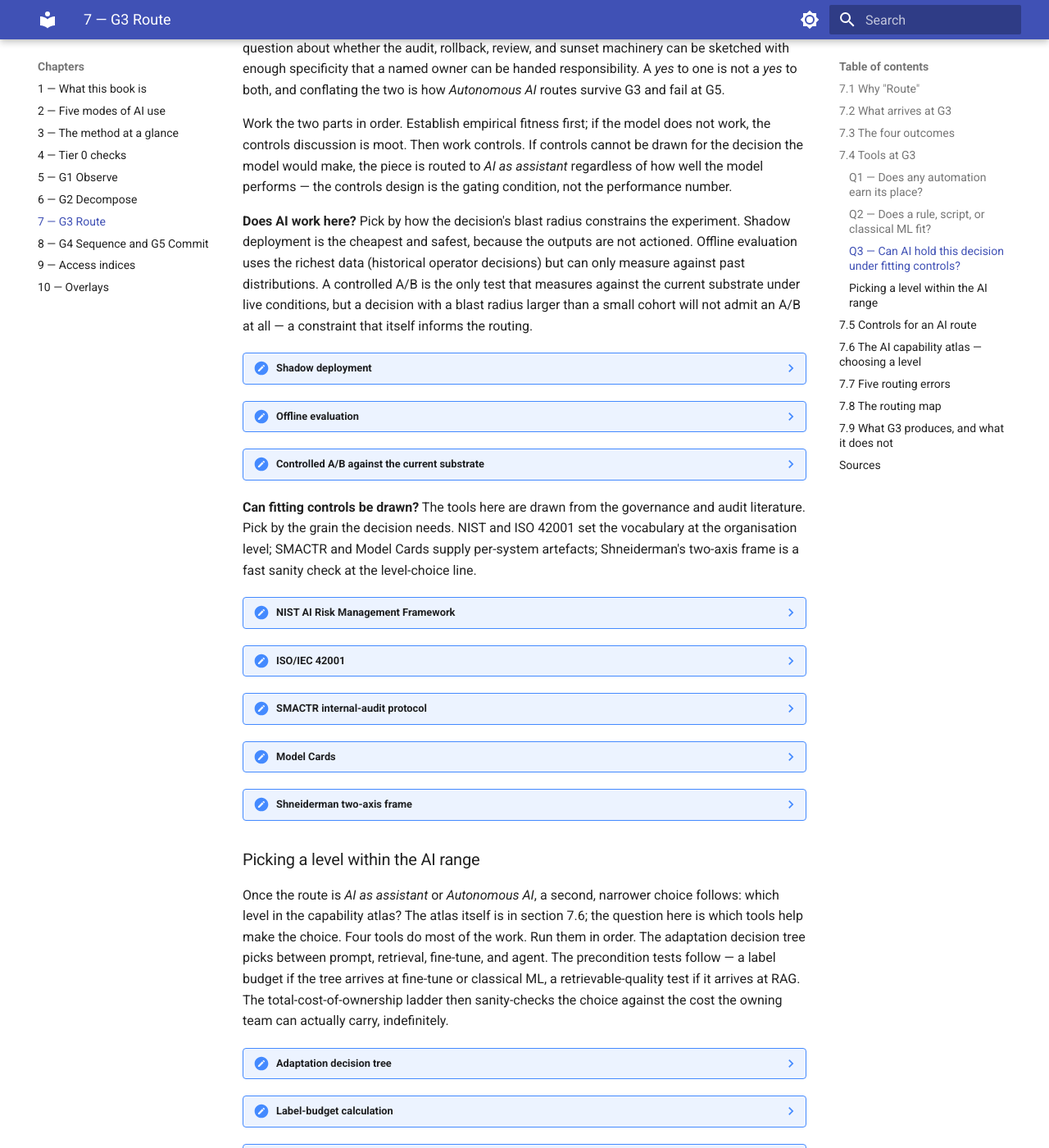
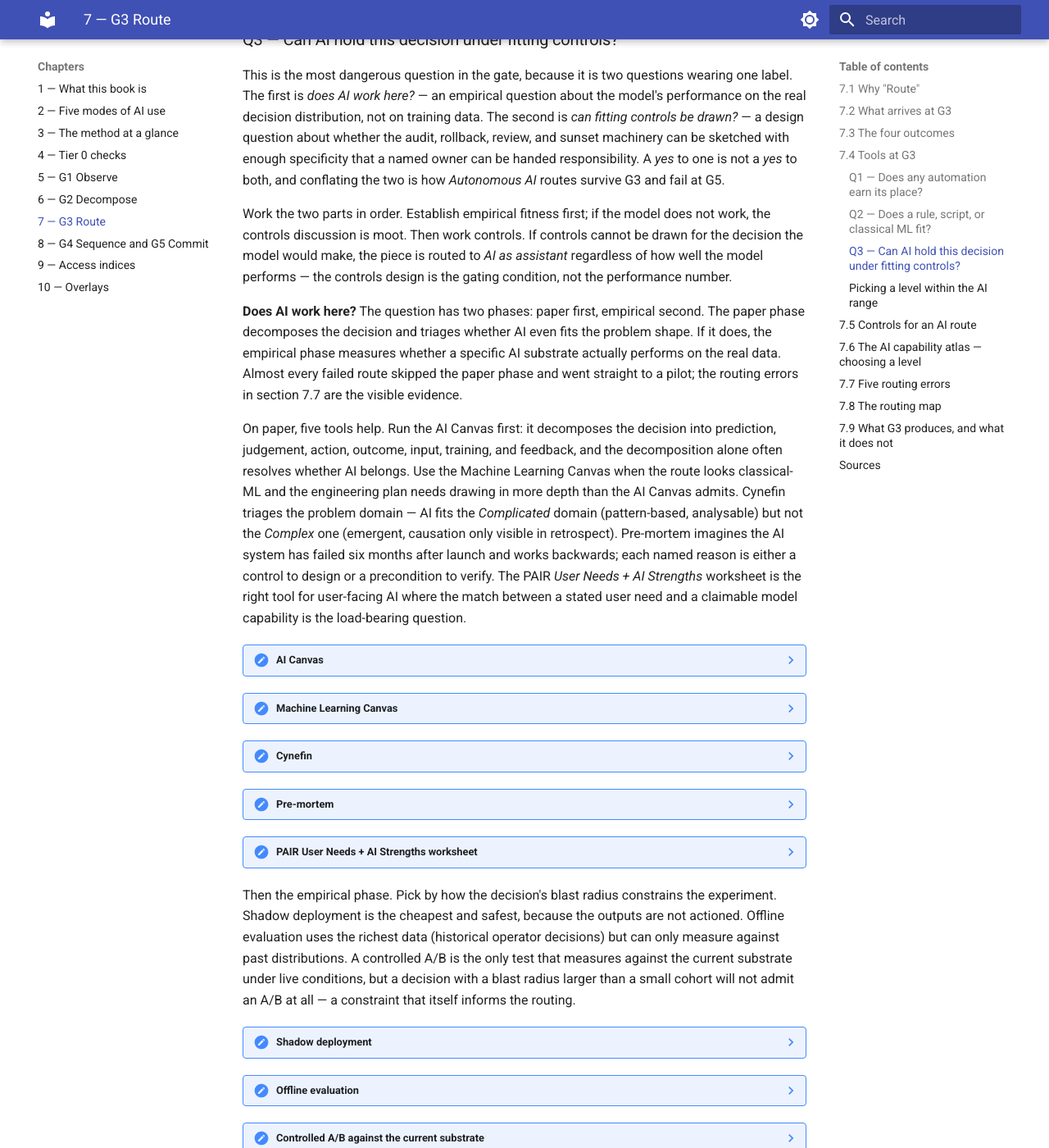
Before and after one commit to saviranta/know-when-to-ai, an MkDocs documentation site: the page built from docs/ch-7.md, in a window 1280 px wide and 1400 px high, scrolled down 5347 px. Shown: the whole window at 82% size. Built offline with MkDocs 1.6.1 and Material for MkDocs 9.7.7, drawn with Linux system fonts in a browser that asks for light colours; some of the changed text lies outside the part shown.

Commit message:
Ch 7: add paper/whiteboard tools to §7.4
Q1 gets SIPOC as a cheaper pre-VSM scope map. Q3a's "does AI work?"
is restructured into a paper phase and an empirical phase; the paper
phase adds AI Canvas, ML Canvas, Cynefin, pre-mortem, and the PAIR
User-Needs worksheet so the gate can triage AI fit before any deploy.
Q3b adds Datasheets for Datasets (pairs with Model Cards) and the
Microsoft HAX Workbook (activates the Amershi guidelines already
cited). Seven new references [12]–[18].

```diff
--- a/docs/ch-7.md
+++ b/docs/ch-7.md
@@ -160,7 +160,7 @@ Each question in the routing flow has a small toolkit — frames and artefacts t
 
 This question is not *could we automate this?* — almost any step could, given enough investment. It is *is the work shaped such that automation pays back?*. A step done once a month, or done fifty times a day but with heavy judgement on each call, or sitting downstream of a bottleneck that would simply move one position after automation, does not earn automation. The question asks the gatekeeper to look at the shape of the work, not at the appeal of the technology.
 
-Three tools answer this without any AI-specific apparatus. Use them in that order: shadowing first, because it produces the raw observations; time-and-motion records second, because they aggregate the observations into a distribution; VSM third, because it places the aggregate inside the end-to-end flow. Stop at the earliest one that settles the question.
+Four tools answer this without any AI-specific apparatus. Use them in that order: shadowing first, because it produces the raw observations; time-and-motion records second, because they aggregate the observations into a distribution; VSM third, because it places the aggregate inside the end-to-end flow. SIPOC is the cheapest alternative to VSM when the flow is not yet stable enough to map end-to-end — a five-column scope sketch that draws the boundaries without committing to a full flow. Stop at the earliest one that settles the question.
 
 ??? note "Operator shadowing"
     Sit with the person doing the work for a full shift and write down what they actually do, minute by minute. Best tool when the stated process and the observed process diverge. Weakest when the work is already well-documented or when the observed shift is not representative.
@@ -177,7 +177,12 @@ Three tools answer this without any AI-specific apparatus. Use them in that orde
 
     *Atlas entry: Part 4 (pending).*
 
-If the three together cannot name the automation case in a paragraph, the piece is routed to *Human-operated*. The gate does not use *"we could probably automate this"* as an input.
+??? note "SIPOC"
+    Suppliers, Inputs, Process, Outputs, Customers — a five-column scope map from Lean / Six Sigma. Best as a cheap starter sketch before VSM when the flow's boundaries are clearer than its internal steps. Weakest when the value question is about flow efficiency; VSM is the better tool there.
+
+    *Atlas entry: Part 4 (pending).*
+
+If the four together cannot name the automation case in a paragraph, the piece is routed to *Human-operated*. The gate does not use *"we could probably automate this"* as an input.
 
 ### Q2 — Does a rule, script, or classical ML fit?
 
@@ -203,7 +208,36 @@ This is the most dangerous question in the gate, because it is two questions wea
 
 Work the two parts in order. Establish empirical fitness first; if the model does not work, the controls discussion is moot. Then work controls. If controls cannot be drawn for the decision the model would make, the piece is routed to *AI as assistant* regardless of how well the model performs — the controls design is the gating condition, not the performance number.
 
-**Does AI work here?** Pick by how the decision's blast radius constrains the experiment. Shadow deployment is the cheapest and safest, because the outputs are not actioned. Offline evaluation uses the richest data (historical operator decisions) but can only measure against past distributions. A controlled A/B is the only test that measures against the current substrate under live conditions, but a decision with a blast radius larger than a small cohort will not admit an A/B at all — a constraint that itself informs the routing.
+**Does AI work here?** The question has two phases: paper first, empirical second. The paper phase decomposes the decision and triages whether AI even fits the problem shape. If it does, the empirical phase measures whether a specific AI substrate actually performs on the real data. Almost every failed route skipped the paper phase and went straight to a pilot; the routing errors in section 7.7 are the visible evidence.
+
+On paper, five tools help. Run the AI Canvas first: it decomposes the decision into prediction, judgement, action, outcome, input, training, and feedback, and the decomposition alone often resolves whether AI belongs. Use the Machine Learning Canvas when the route looks classical-ML and the engineering plan needs drawing in more depth than the AI Canvas admits. Cynefin triages the problem domain — AI fits the *Complicated* domain (pattern-based, analysable) but not the *Complex* one (emergent, causation only visible in retrospect). Pre-mortem imagines the AI system has failed six months after launch and works backwards; each named reason is either a control to design or a precondition to verify. The PAIR *User Needs + AI Strengths* worksheet is the right tool for user-facing AI where the match between a stated user need and a claimable model capability is the load-bearing question.
+
+??? note "AI Canvas"
+    A single-page decomposition of the decision into seven cells — prediction, judgement, action, outcome, input, training, feedback [12]. Use as the first paper read. If the decision does not map cleanly onto a prediction sub-task with separable judgement, AI does not belong, regardless of how capable the candidate model is.
+
+    *Atlas entry: Part 4 (pending).*
+
+??? note "Machine Learning Canvas"
+    A ten-block template for an end-to-end ML project — value proposition, data sources, prediction task, features, decisions, making predictions, offline and live evaluation, model building, data collection [13]. Heavier than the AI Canvas. Best when the route looks classical-ML and the engineering plan needs drawing in depth.
+
+    *Atlas entry: Part 4 (pending).*
+
+??? note "Cynefin"
+    A five-domain triage frame for decision contexts — Clear, Complicated, Complex, Chaotic, and a central Confusion [14]. AI substrates fit the *Complicated* domain, where cause and effect can be discovered by analysis; the *Complex* domain, with emergent behaviour and retrospective causation, rewards a *probe–sense–respond* approach instead, not a model.
+
+    *Atlas entry: Part 4 (pending).*
+
+??? note "Pre-mortem"
+    Imagine that the AI system has failed six months after launch, then list the reasons [15]. The prospective-hindsight move surfaces failure modes before any deploy. Best run as a forty-five-minute workshop with the whole team; each named reason becomes either a control to design or a precondition to verify.
+
+    *Atlas entry: Part 4 (pending).*
+
+??? note "PAIR User Needs + AI Strengths worksheet"
+    A single-page worksheet from Google's People + AI Guidebook [16] that matches user-need statements to AI-strength statements, and forces the team to commit to explicit success criteria before the build. Best for user-facing AI where the user-need-to-model-capability match is load-bearing. Weakest for back-office decisions with no user-visible interface.
+
+    *Atlas entry: Part 4 (pending).*
+
+Then the empirical phase. Pick by how the decision's blast radius constrains the experiment. Shadow deployment is the cheapest and safest, because the outputs are not actioned. Offline evaluation uses the richest data (historical operator decisions) but can only measure against past distributions. A controlled A/B is the only test that measures against the current substrate under live conditions, but a decision with a blast radius larger than a small cohort will not admit an A/B at all — a constraint that itself informs the routing.
 
 ??? note "Shadow deployment"
     The AI runs on live inputs but its outputs are not actioned; outputs are logged and compared to the substrate in production. Best as the first empirical read. Weakest on decisions where the AI's output would have changed the input distribution the next step sees.
@@ -220,7 +254,7 @@ Work the two parts in order. Establish empirical fitness first; if the model doe
 
     *Atlas entry: Part 4 (pending).*
 
-**Can fitting controls be drawn?** The tools here are drawn from the governance and audit literature. Pick by the grain the decision needs. NIST and ISO 42001 set the vocabulary at the organisation level; SMACTR and Model Cards supply per-system artefacts; Shneiderman's two-axis frame is a fast sanity check at the level-choice line.
+**Can fitting controls be drawn?** The tools here are drawn from the governance and audit literature. Pick by the grain the decision needs. NIST and ISO 42001 set the vocabulary at the organisation level; SMACTR, Model Cards, and Datasheets for Datasets supply per-system and per-dataset artefacts; the HAX Workbook sits alongside Amershi's Human-AI Interaction guidelines for user-facing systems; Shneiderman's two-axis frame is a fast sanity check at the level-choice line.
 
 ??? note "NIST AI Risk Management Framework"
     Voluntary framework for risk identification, measurement, and management at the system level [4]. Use as the organisation-level vocabulary when drawing risk categories and management functions; it names the pieces a controls sketch must address.
@@ -239,6 +273,16 @@ Work the two parts in order. Establish empirical fitness first; if the model doe
 
 ??? note "Model Cards"
     A single-page document of a model's training provenance, performance slices, and intended-use boundary [8]. Use as the owner-facing artefact the controls set is anchored on; particularly strong for classical-ML and fine-tuned routes, where provenance and slice performance are load-bearing.
+
+    *Atlas entry: Part 4 (pending).*
+
+??? note "Datasheets for Datasets"
+    A template documenting a dataset's motivation, composition, collection process, preprocessing, uses, distribution, and maintenance [17]. The natural pair to Model Cards [8]: Model Cards document the model, Datasheets document the data. Particularly load-bearing for classical-ML and fine-tuned routes, where label provenance is the stability hinge.
+
+    *Atlas entry: Part 4 (pending).*
+
+??? note "HAX Workbook"
+    A planning worksheet from the Microsoft HAX Toolkit [18] for prioritising which of the Human-AI Interaction guidelines [5] apply to a specific user-facing system, and for assigning an owner to each. Use as the bridge between Amershi's guidelines and a concrete per-system plan.
 
     *Atlas entry: Part 4 (pending).*
 
@@ -481,3 +525,17 @@ The next chapter, [Chapter 8](ch-8.md), picks up the routing map and runs it thr
 [10] Yao S, Zhao J, Yu D, et al. ReAct: Synergizing Reasoning and Acting in Language Models. In: *ICLR 2023*. arXiv:2210.03629. **[verified]**
 
 [11] Schick T, Dwivedi-Yu J, Dessì R, et al. Toolformer: Language Models Can Teach Themselves to Use Tools. In: *NeurIPS 2023*. arXiv:2302.04761. **[verified]**
+
+[12] Agrawal A, Gans J, Goldfarb A. A Simple Tool to Start Making Decisions with the Help of AI. *Harvard Business Review*; April 2018. **[verified]**
+
+[13] Dorard L. *The Machine Learning Canvas: a template for developing and documenting ML systems*. OWNML; 2015–. **[secondary]**
+
+[14] Snowden DJ, Boone ME. A Leader's Framework for Decision Making. *Harvard Business Review*; November 2007. **[verified]**
+
+[15] Klein G. Performing a Project Premortem. *Harvard Business Review*; September 2007. **[verified]**
+
+[16] Google People + AI Research. *People + AI Guidebook*. 2019–. Available at: pair.withgoogle.com/guidebook. **[verified]**
+
+[17] Gebru T, Morgenstern J, Vecchione B, et al. Datasheets for Datasets. *Commun. ACM* 2021;64(12):86–92. (arXiv:1803.09010, 2018). **[verified]**
+
+[18] Microsoft Research. *HAX Toolkit — Workbook*. Microsoft; 2021–. Available at: microsoft.com/en-us/haxtoolkit. **[verified]**
```
